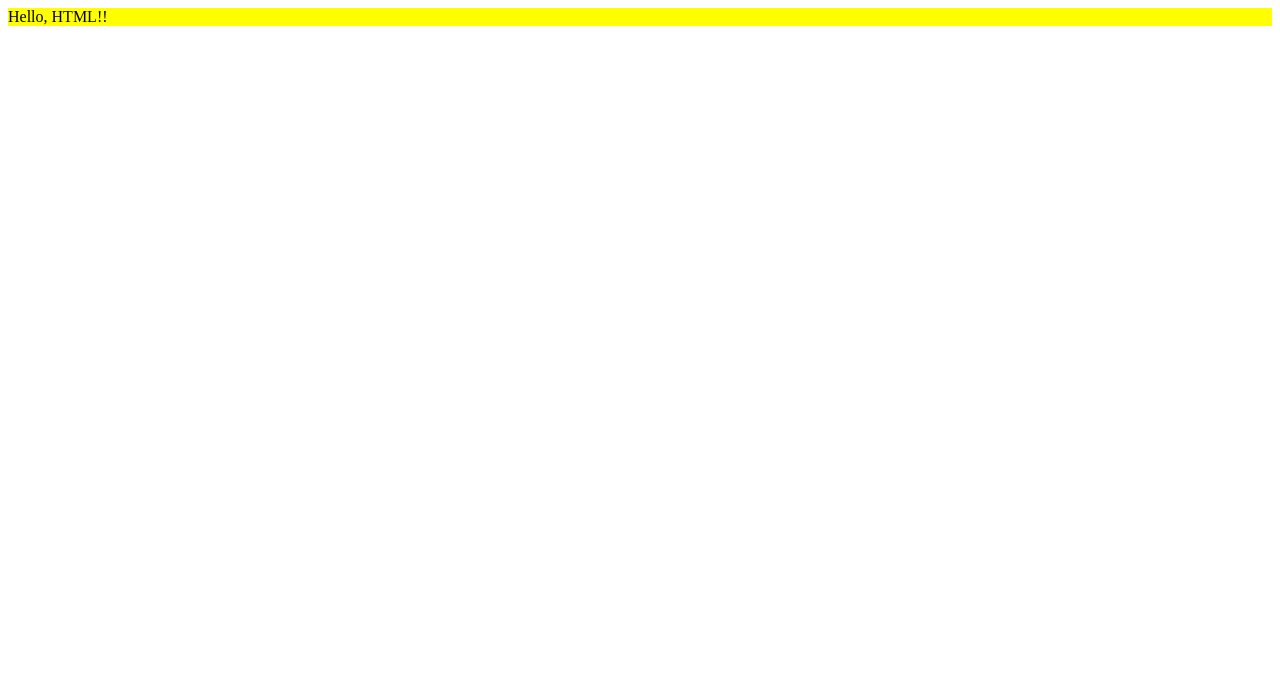
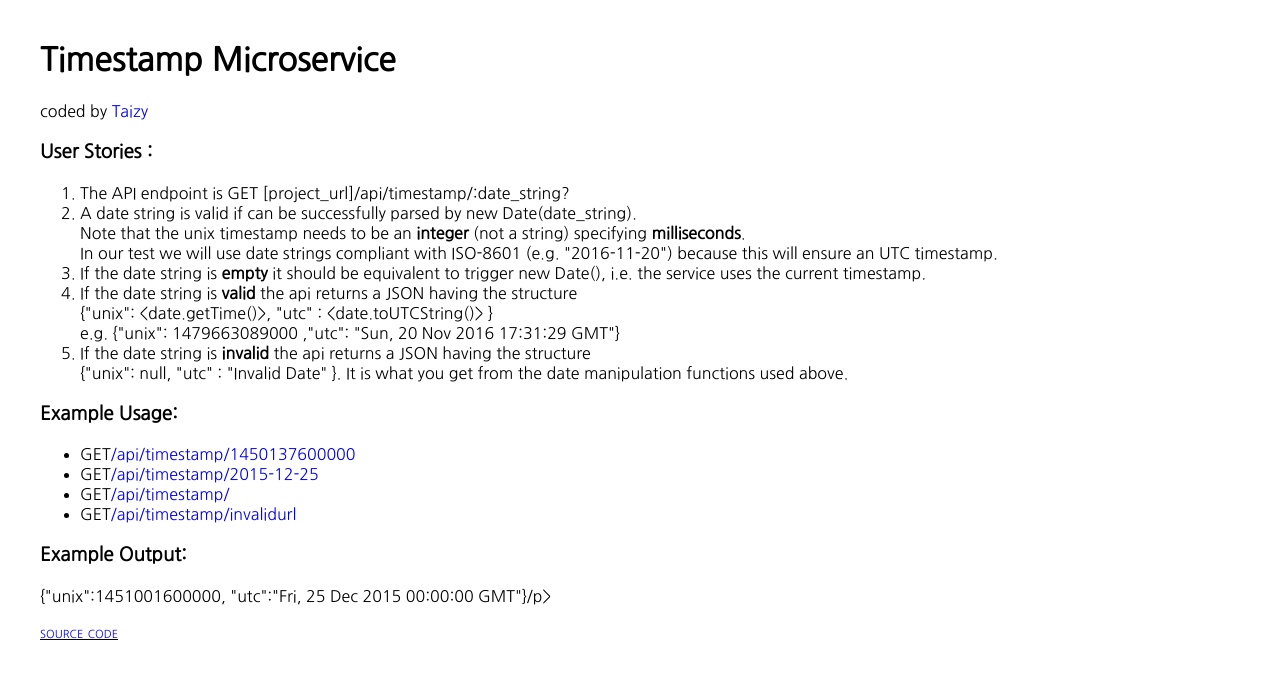
Before and after one commit to snrelghgub/nodejs-timestamp-microservice, a website: page views/index.html in a window 1280 px wide. Drawn offline with Linux system fonts and the light colour scheme; files that its build step writes are made by us from their sources.

Commit message:
add landing page for project

```diff
--- a/myApp.js
+++ b/myApp.js
@@ -4,6 +4,7 @@ const app = express();
 
 //serve static files, e.g. style.css
 app.use(express.static('public'));
+
 
 //display index page index.html @ "/"
 app.get("/", function (req, res) {
--- a/public/style.css
+++ b/public/style.css
@@ -1,3 +1,22 @@
-p{
-    background-color: yellow;
+*{
+  font-family: 'Nanum Gothic', sans-serif;
 }
+
+a:link{
+ text-decoration: none;
+}
+
+a:visited{
+  color: blue;
+}
+
+body{
+  text-align: left;
+  margin: 40px;
+}
+
+footer{
+  font-variant: small-caps;
+  font-size: 16px;
+  text-decoration: underline;
+}
--- a/views/index.html
+++ b/views/index.html
@@ -1,9 +1,48 @@
 <html>
+
 <head>
     <title>Timestamp Microservice</title>
     <link href="style.css" rel="stylesheet" type="text/css">
+    <link href="https://fonts.googleapis.com/css?family=Nanum+Gothic&display=swap" rel="stylesheet">
 </head>
+
 <body>
-        <p>Hello, HTML!!</p>
+        <h1>Timestamp Microservice</h1>
+        <p>coded by <a target="_blank" href="http://www.github.com/snrelghgub">Taizy</a></p>
+        <h3>User Stories :</h3>
+        <ol class="user-stories">
+            <li>The API endpoint is <code>GET [project_url]/api/timestamp/:date_string?</code></li>
+            <li>A date string is valid if can be successfully parsed by <code>new Date(date_string)</code>.<br>
+                Note that the unix timestamp needs to be an <strong>integer</strong> (not a string) specifying
+                <strong>milliseconds</strong>.<br>
+                In our test we will use date strings compliant with ISO-8601 (e.g. <code>"2016-11-20"</code>) because
+                this will ensure an UTC timestamp.</li>
+            <li>If the date string is <strong>empty</strong> it should be equivalent to trigger <code>new Date()</code>,
+                i.e. the service uses the current timestamp.</li>
+            <li>If the date string is <strong>valid</strong> the api returns a JSON having the
+                structure<br><code>{"unix": &lt;date.getTime()&gt;, "utc" : &lt;date.toUTCString()&gt; }</code><br>
+                e.g. <code>{"unix": 1479663089000 ,"utc": "Sun, 20 Nov 2016 17:31:29 GMT"}</code></li>
+            <li>If the date string is <strong>invalid</strong> the api returns a JSON having the structure <br>
+                <code>{"unix": null, "utc" : "Invalid Date" }</code>. It is what you get from the date manipulation
+                functions used above.
+            </li>
+        </ol>
+
+        <h3>Example Usage:</h3>
+        <ul>
+            <li><code>GET<a target="_blank" href="/api/timestamp/1450137600000">/api/timestamp/1450137600000</a></code>
+            </li>
+            <li><code>GET<a target="_blank" href="/api/timestamp/2015-12-25">/api/timestamp/2015-12-25</a></code></li>
+            <li><code>GET<a target="_blank" href="/api/timestamp/">/api/timestamp/</a></code></li>
+            <li><code>GET<a target="_blank" href="/api/timestamp/invalidurl">/api/timestamp/invalidurl</a></code></li>
+        </ul>
+
+        <h3>Example Output:</h3>
+        <p><code>{"unix":1451001600000, "utc":"Fri, 25 Dec 2015 00:00:00 GMT"}</code>/p>
+
+        <footer>
+         <a id=#footer-link target="_blank" href="http://www.github.com/snrelghgub/timestamp-microservice">source code</a>
+        </footer>
 </body>
+
 </html>
```
Lines whose indentation alone changed are shown as unchanged.
